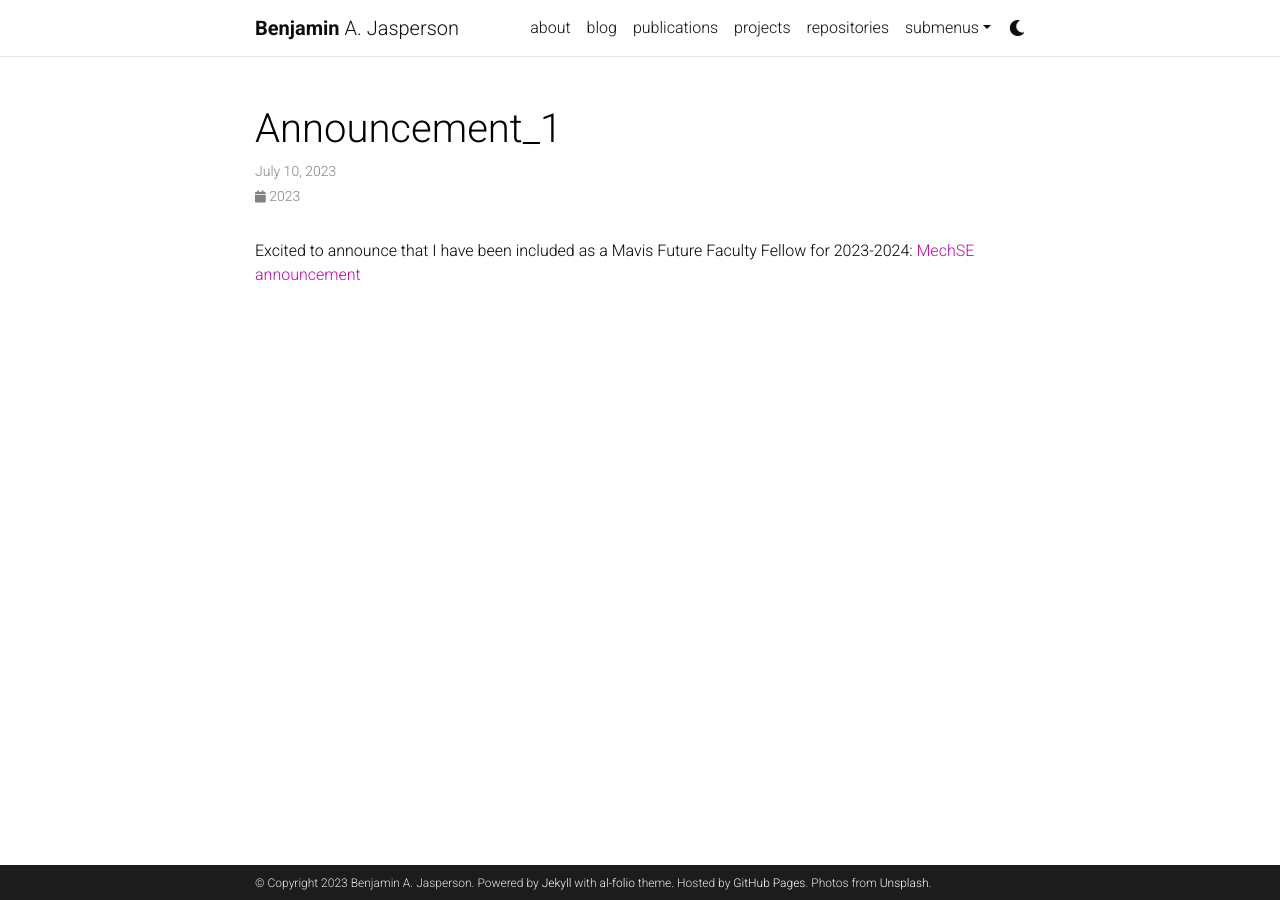
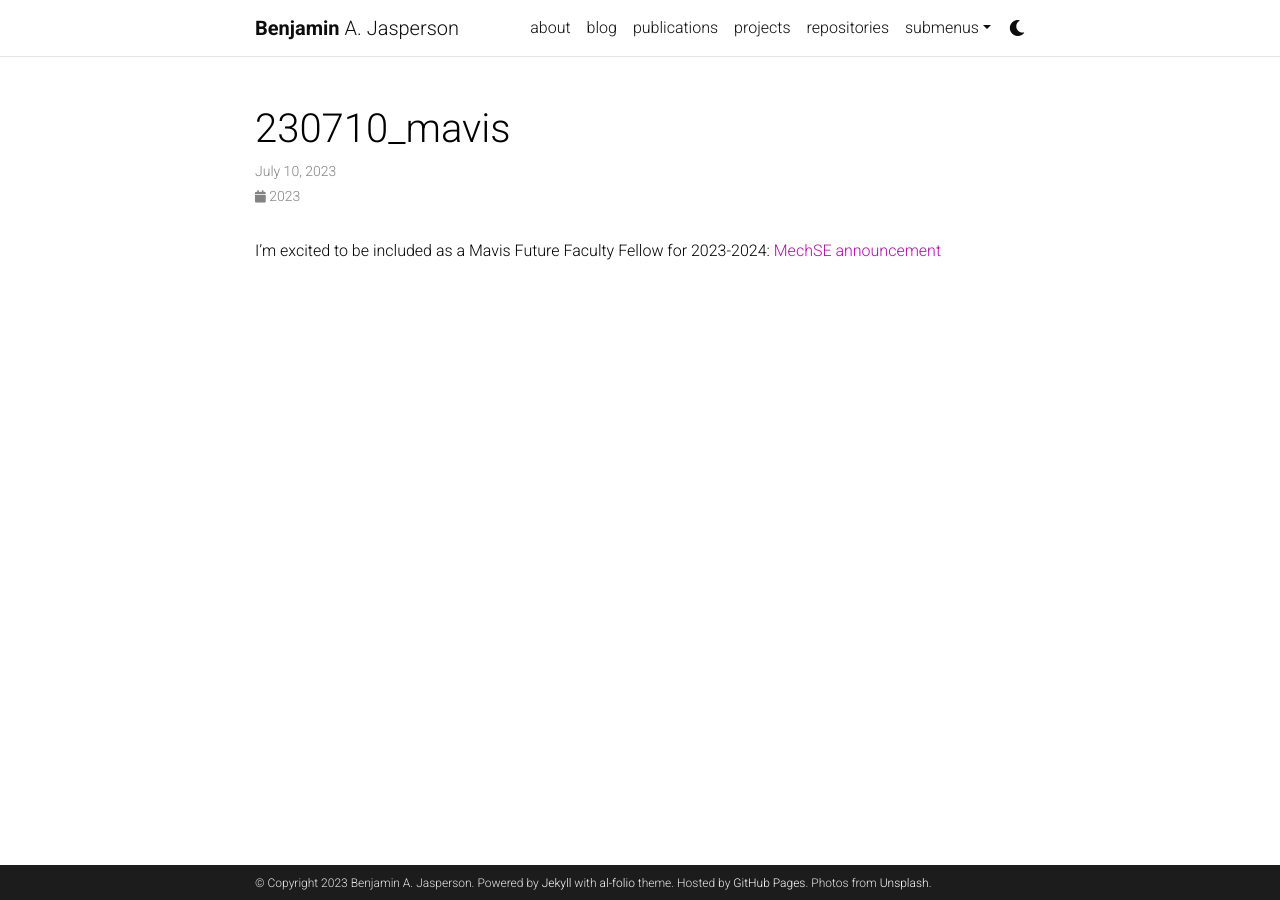
Before and after one commit to bjasperson/bjasperson.github.io, a Jekyll site: the page built from _news/230710_mavis.md, in a window 1280 px wide. Built offline with Jekyll 4.4.1, drawn with Linux system fonts in a browser that asks for light colours; comment, search, counter and statistics services are not loaded; a style sheet for code colours, icons or effects is not loaded.

Commit message:
updated announcement for mavis

```diff
--- a/_news/announcement_1.md
+++ b/_news/230710_mavis.md
@@ -5,5 +5,5 @@ inline: true
 related_posts: false
 ---
 
-Excited to announce that I have been included as a Mavis Future Faculty Fellow for 2023-2024:
+I'm excited to be included as a Mavis Future Faculty Fellow for 2023-2024:
 [MechSE announcement](https://mechse.illinois.edu/news/56921)
```
